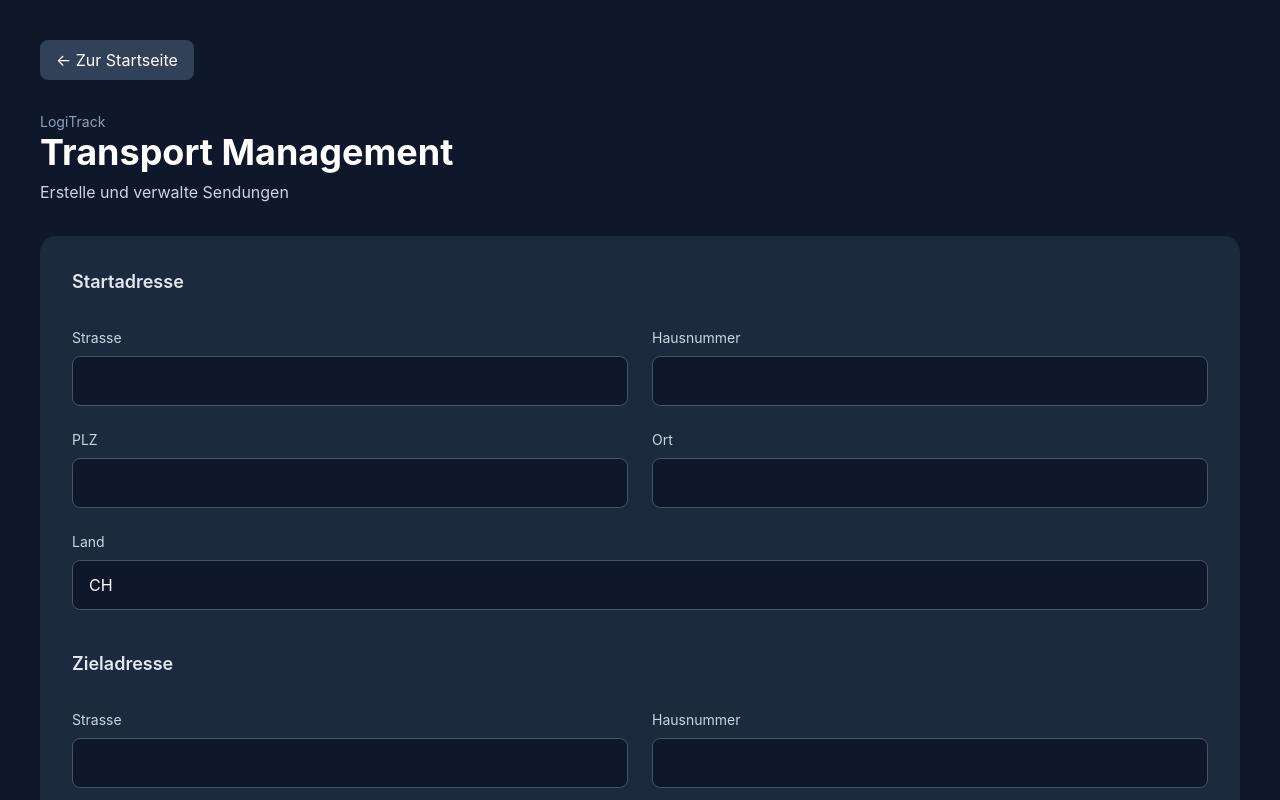
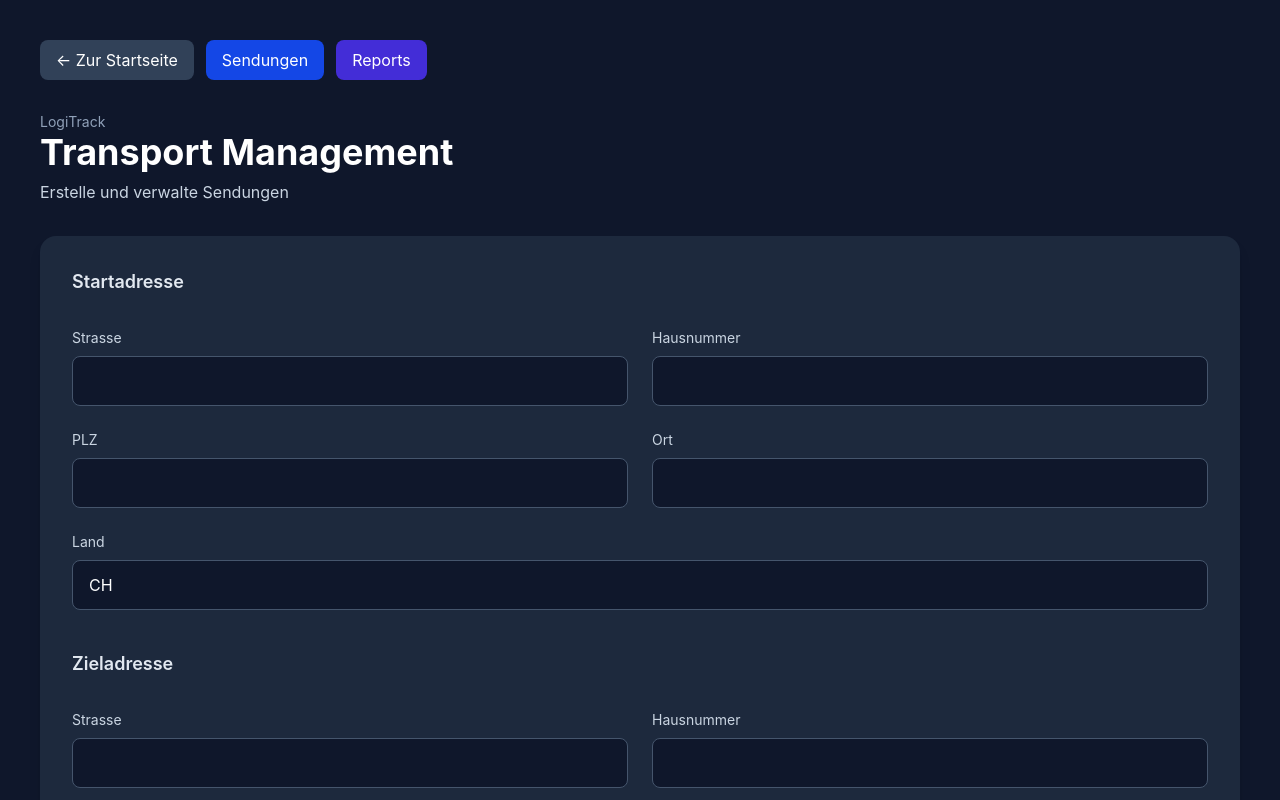
Before and after one commit to ITKFA35/LogiTrack, a React (Vite) app: page /transport in a window 1280 px wide. Shown: the top 800 px of the page. Built offline with nearby package versions, Linux system fonts and the light colour scheme.

Commit message:
Replaced TransportManagement.jsx with updated version

```diff
--- a/src/pages/TransportManagement.jsx
+++ b/src/pages/TransportManagement.jsx
@@ -65,12 +65,31 @@ export default function TransportManagement() {
 
   return (
     <div className="min-h-screen bg-slate-900 text-white p-8 md:p-10">
-      <button
-        onClick={() => navigate("/reports/dashboard")}
-        className="mb-8 rounded-lg bg-slate-700 px-4 py-2 hover:bg-slate-600 transition"
-      >
-        ← Zur Startseite
-      </button>
+      <div className="mb-8 flex flex-wrap gap-3">
+  <button
+    type="button"
+    onClick={() => navigate("/")}
+    className="rounded-lg bg-slate-700 px-4 py-2 hover:bg-slate-600 transition"
+  >
+    ← Zur Startseite
+  </button>
+
+  <button
+    type="button"
+    onClick={() => navigate("/reports/dashboard")}
+    className="rounded-lg bg-blue-700 px-4 py-2 hover:bg-blue-600 transition"
+  >
+    Sendungen
+  </button>
+
+  <button
+    type="button"
+    onClick={() => navigate("/reports")}
+    className="rounded-lg bg-indigo-700 px-4 py-2 hover:bg-indigo-600 transition"
+  >
+    Reports
+  </button>
+</div>
 
       <div className="mb-8">
         <p className="text-sm text-slate-400">LogiTrack</p>
@@ -271,10 +290,12 @@ export default function TransportManagement() {
             />
           </div>
 
+
+
           <div className="md:col-span-2 flex justify-end gap-3 pt-4">
             <button
               type="button"
-              onClick={() => navigate("/reports/dashboard")}
+              onClick={() => navigate("/")}
               className="rounded-lg bg-slate-700 px-5 py-3 hover:bg-slate-600 transition"
             >
               Abbrechen
```
